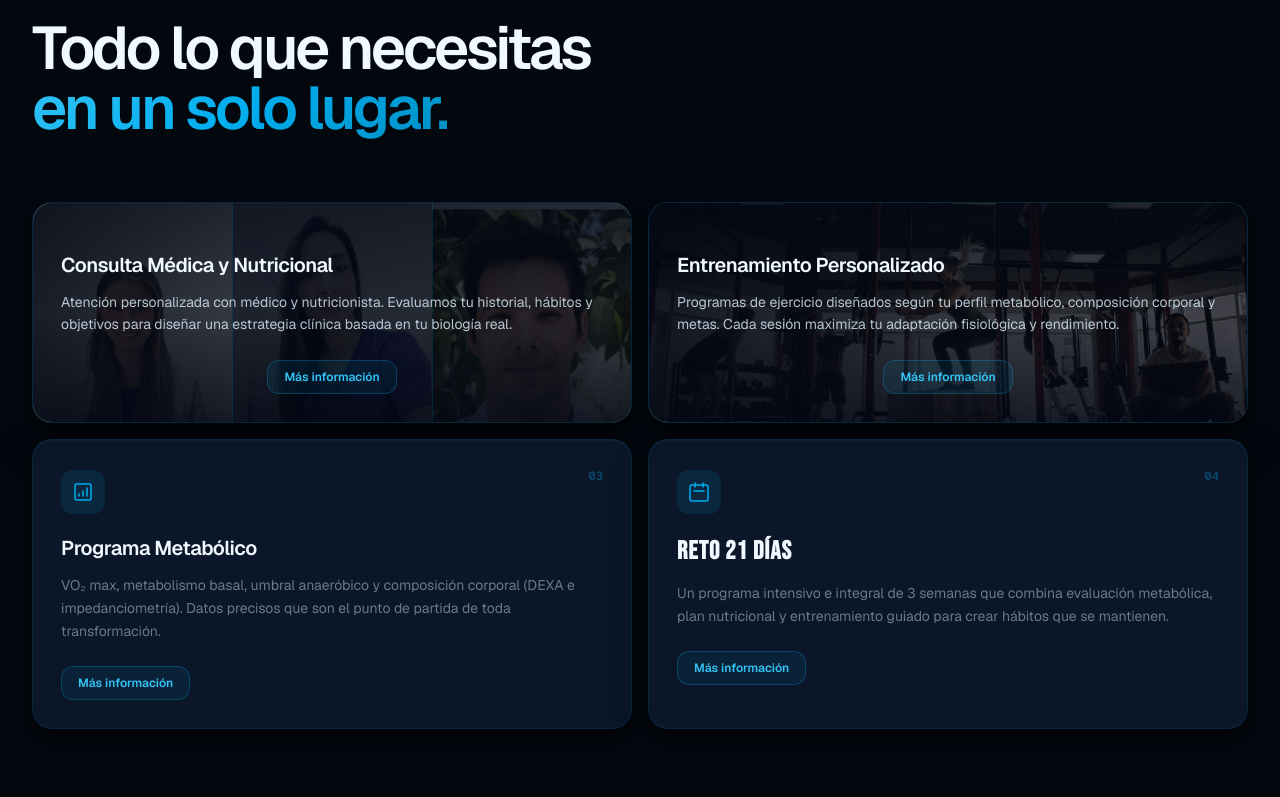
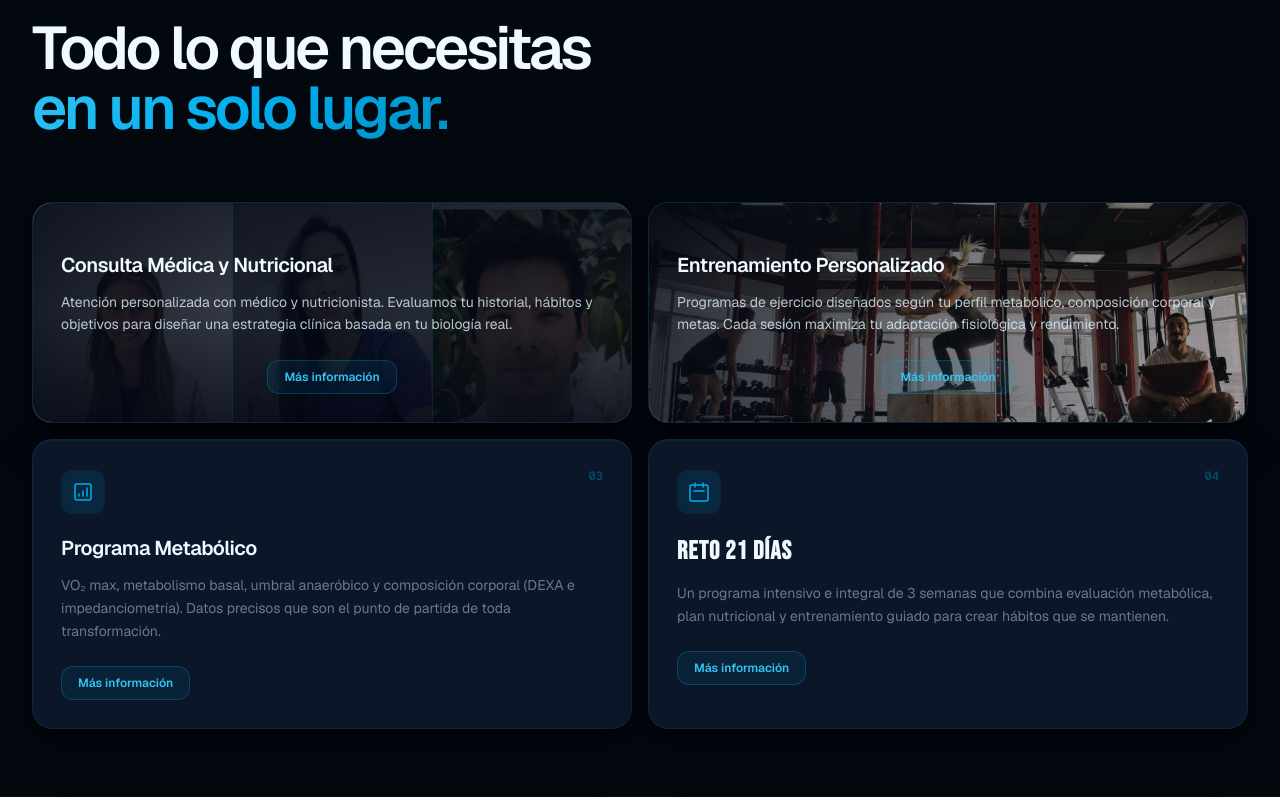
Before and after one commit to felipemunoz1983-alt/centro-metabolico, a Next.js app: page / in a window 1280 px wide. Shown: the part 2577-3374 px from the top of the page. Built offline with nearby package versions, Linux system fonts and the light colour scheme.

Commit message:
services: fix card02 overlay opacity so gym photo is visible

```diff
--- a/src/components/sections/ServicesSection.tsx
+++ b/src/components/sections/ServicesSection.tsx
@@ -117,12 +117,9 @@ export function ServicesSection() {
                 {i === 1 && (
                   <div className="absolute inset-0 pointer-events-none">
                     <Image src={`${BP}/entrenamiento_funcional2.webp`} alt="" fill className="object-cover"
-                      style={{ objectPosition: "50% 40%", filter: "grayscale(20%) contrast(1.05) brightness(0.75)" }} sizes="50vw" />
+                      style={{ objectPosition: "50% 40%", filter: "brightness(0.90)" }} sizes="50vw" />
                     <div className="absolute inset-0" style={{
-                      background: "linear-gradient(to right, rgba(3,8,20,0.88) 0%, rgba(3,8,20,0.65) 50%, rgba(3,8,20,0.50) 100%)",
-                    }} />
-                    <div className="absolute inset-0" style={{
-                      background: "linear-gradient(to bottom, rgba(3,8,20,0.55) 0%, rgba(3,8,20,0.25) 50%, rgba(3,8,20,0.70) 100%)",
+                      background: "linear-gradient(to right, rgba(3,8,20,0.82) 0%, rgba(3,8,20,0.50) 50%, rgba(3,8,20,0.25) 100%)",
                     }} />
                   </div>
                 )}
```
